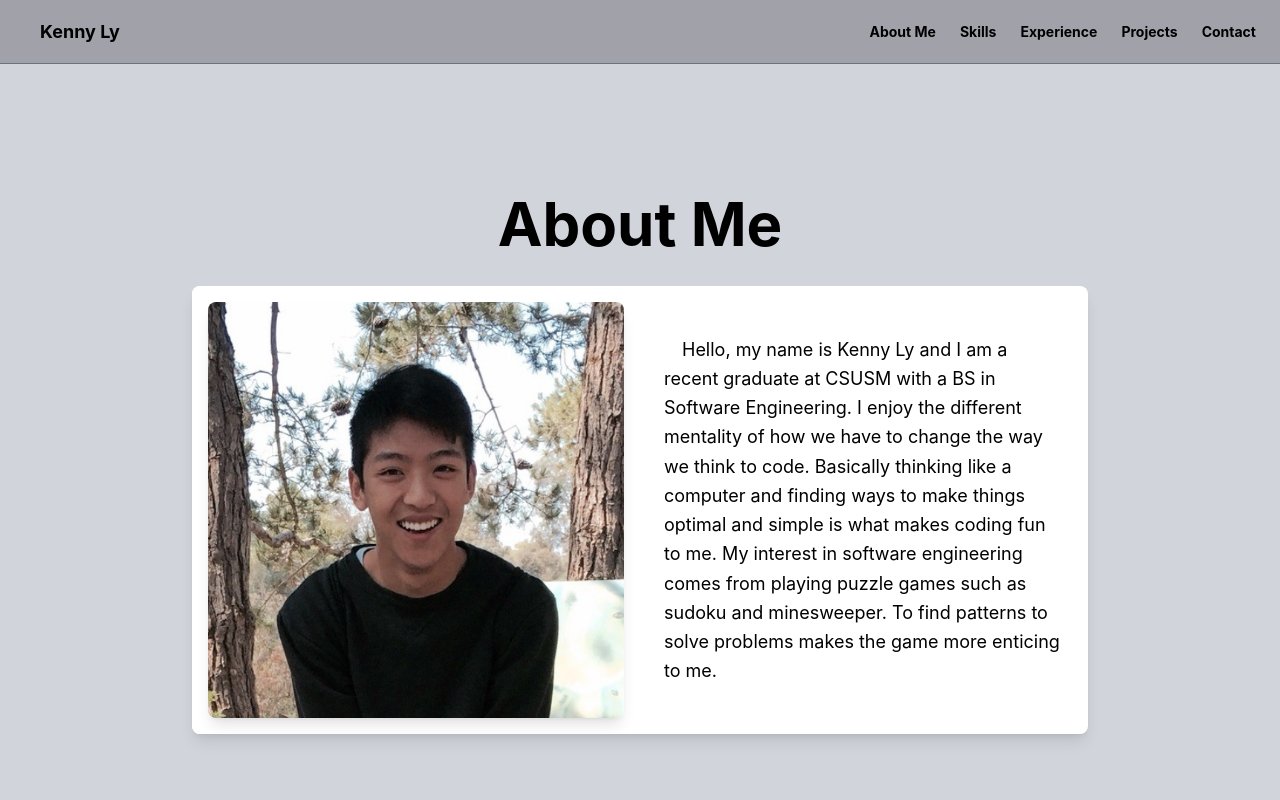
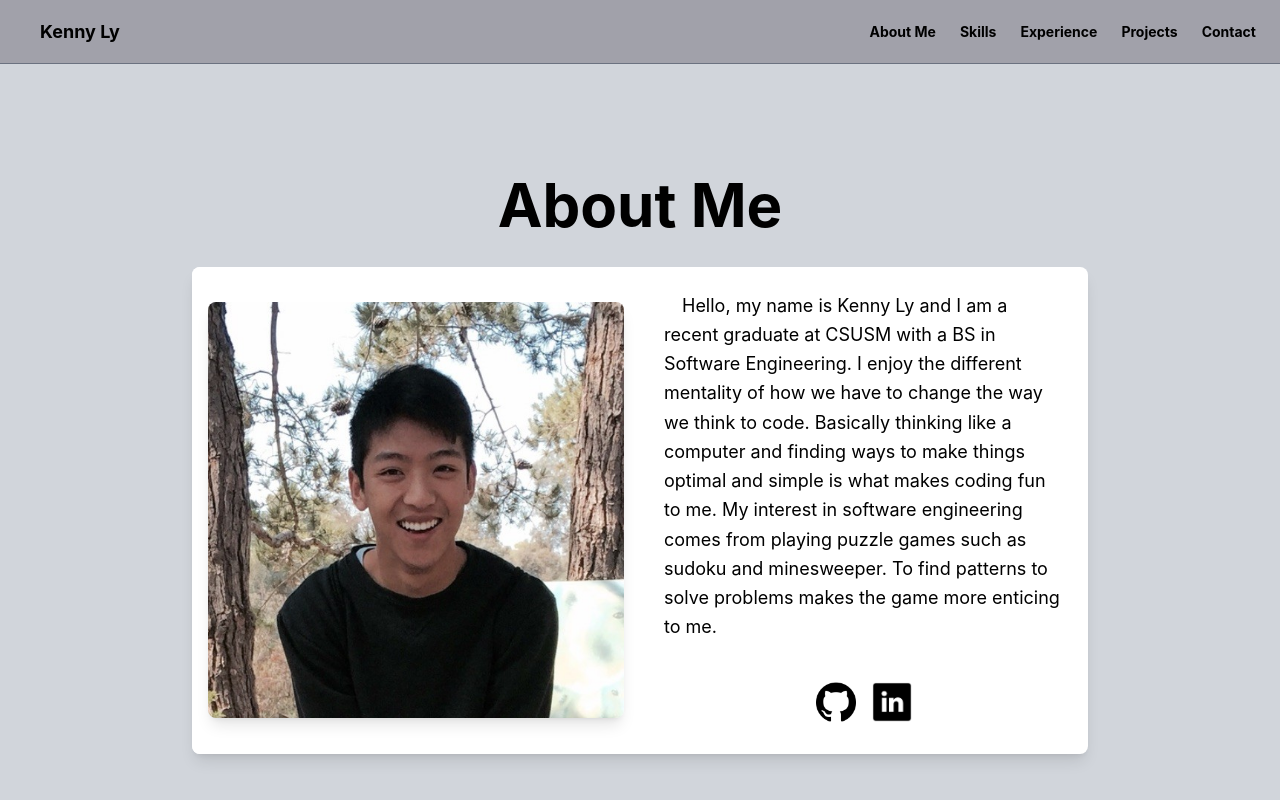
Before and after one commit to Kool-aid1/Portfolio, a React (Create React App) app: page / in a window 1280 px wide. Shown: the top 800 px of the page. Built offline with nearby package versions, Linux system fonts and the light colour scheme.

Commit message:
added social icons w/ links

```diff
--- a/src/AboutMe.js
+++ b/src/AboutMe.js
@@ -1,6 +1,8 @@
 import React from "react";
 import "./App.css";
 import myPhoto from "./images/kennyPFP.jpg";
+import github from "./images/github-logo.png";
+import linkedin from "./images/linkedin-logo.png";
 
 function AboutMe() {
   return (
@@ -18,7 +20,7 @@ function AboutMe() {
                 className="rounded-lg shadow-lg object-cover h-full w-full md:w-auto md:h-auto"
               />
             </div>
-            <div className="p-6 md:w-1/2 flex justify-center items-center">
+            <div className="p-6 md:w-1/2 flex flex-col justify-center items-center">
               <p className="text-lg leading-relaxed">
                 &emsp;Hello, my name is Kenny Ly and I am a recent graduate at
                 CSUSM with a BS in Software Engineering. I enjoy the different
@@ -29,6 +31,27 @@ function AboutMe() {
                 such as sudoku and minesweeper. To find patterns to solve
                 problems makes the game more enticing to me.
               </p>
+              <div className="mt-4 flex flex-row">
+                <a href="https://github.com/Kool-aid1" className="mt-4 p-2">
+                  <img
+                    src={github}
+                    alt="githublogo"
+                    href="https://github.com/Kool-aid1"
+                    className="rounded-sm w-10 h-10"
+                  />
+                </a>
+                <a
+                  href="https://www.linkedin.com/in/kennytly23/"
+                  className="mt-4 p-2"
+                >
+                  <img
+                    src={linkedin}
+                    alt="linkedinlogo"
+                    href="https://www.linkedin.com/in/kennytly23/"
+                    className="rounded-sm w-10 h-10"
+                  />
+                </a>
+              </div>
             </div>
           </div>
         </div>
```
Also changed, not shown: src/images/github-logo.png (added), src/images/linkedin-logo.png (added).
